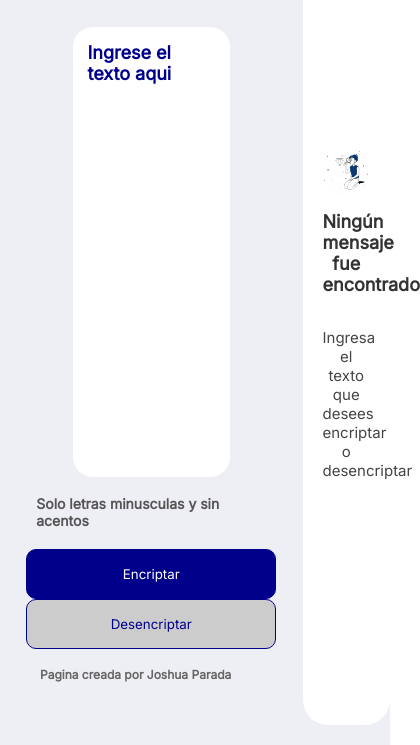
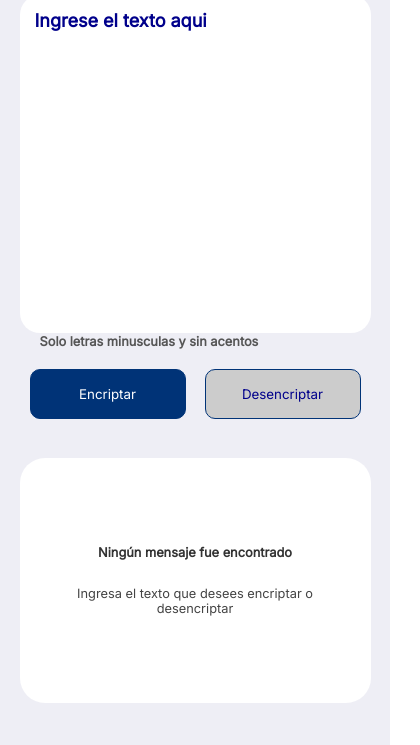
Before and after one commit to HeadEyes/Challenge-Grupo5, a plain HTML site: page index.html in a window 390 px wide. Shown: the part 99-844 px from the top of the page, 420 px wide, since content can reach past the window. Drawn offline with Linux system fonts and the light colour scheme.

Commit message:
media query

```diff
--- a/style.css
+++ b/style.css
@@ -1,7 +1,12 @@
+html{
+  font-size: 16px;
+}
+
 body {
   margin: 0;
   box-sizing: border-box;
   font-family: "Inter";
+  font-size: 16px;
 }
 
 /* ESTRUCTURA */
@@ -48,7 +53,7 @@ header {
 
 /* TEXT-AREA */
 
-.div-input{
+.div-input {
   width: 60%;
   height: 60%;
   padding: 10px;
@@ -68,7 +73,6 @@ header {
   font-family: "Inter";
   font-weight: bold;
   font-size: large;
-
 }
 
 .text-area:focus {
@@ -108,8 +112,8 @@ header {
   font-family: "Inter";
   width: 250px;
   height: 50px;
-  border: solid 1px darkblue;
-  background-color: darkblue;
+  border: solid 1px #037;
+  background-color: #037;
   color: #fff;
   border-radius: 10px;
 }
@@ -118,7 +122,7 @@ header {
   font-family: "Inter";
   width: 250px;
   height: 50px;
-  border: solid 1px darkblue;
+  border: solid 1px #037;
   background-color: #ccc;
   color: darkblue;
   border-radius: 10px;
@@ -140,7 +144,7 @@ footer {
   box-sizing: border-box;
   padding: 20px;
 
-  display: flex;  /* MODIFICAR A FLEX O NONE*/
+  display: flex; /* MODIFICAR A FLEX O NONE*/
   flex-direction: column;
   justify-content: center;
   text-align: center;
@@ -175,17 +179,16 @@ footer {
   box-sizing: border-box;
   padding: 20px;
 
-  display: none;  /* MODIFICAR A FLEX O NONE*/
+  display: none; /* MODIFICAR A FLEX O NONE*/
   flex-direction: column;
   text-align: center;
   justify-content: space-between;
   align-items: center;
 }
 
-.p-traducido{
+.p-traducido {
   width: 100%;
   height: auto;
-
 
   color: #555;
   font-family: "Inter";
@@ -194,13 +197,112 @@ footer {
   text-align: center;
 }
 
-.btn-copiar{
+.btn-copiar {
   font-family: "Inter";
   width: 90%;
   height: 50px;
   border: solid 1px darkblue;
   background-color: #fff;
-  color: darkblue;
+  color: #037;
   border-radius: 10px;
+}
 
+@media only screen and (max-width: 600px) {
+  /* ESTRUCTURA */
+
+  footer {
+    display: none;
+  }
+
+  .div-container {
+    width: 100%;
+    height: 100%;
+    padding: 5vh 5vw;
+    display: flex;
+    flex-direction: column;
+    align-items: center;
+    justify-content: center;
+    gap: 0;
+  }
+
+  .main {
+    width: 100%;
+    height: fit-content;
+    gap: 0;
+  }
+
+
+  .aside {
+    width: 100%;
+
+  }
+
+  /* HEADER */
+  header {
+    width: 100%;
+    height: fit-content;
+  }
+
+  .header-logo {
+    height: 2em;
+  }
+
+  /* TEXT-AREA */
+
+  .div-input{
+    width: 100%;
+  }
+
+
+  .text-area {
+    width: 100%;
+    height: 40vh;
+  }
+
+  .label{
+    font-size: 0.8rem;
+  }
+
+  /* BOTONES */
+  .div-botones{
+    height: fit-content;
+    width: 100%;
+
+  }
+
+  .div-convertir {
+    display: flex;
+    flex-direction: row;
+    width: 100%;
+    justify-content: space-between;
+  }
+
+  .div-convertir > button {
+    width: 40vw;
+  }
+
+  /* ASIDE */
+
+  .img{
+    display: none;
+  }
+  .div-resultado {
+    display: flex;
+    flex-direction: column;
+
+  }
+
+  .div-resultado-2 {
+    display: none;
+    flex-direction: column;
+
+  }
+
+  .div-resultado > p{
+    font-size: 0.8rem;
+  }
+
+  .div-resultado-2 > p{
+    font-size: 0.8rem;
+  }
 }
```
